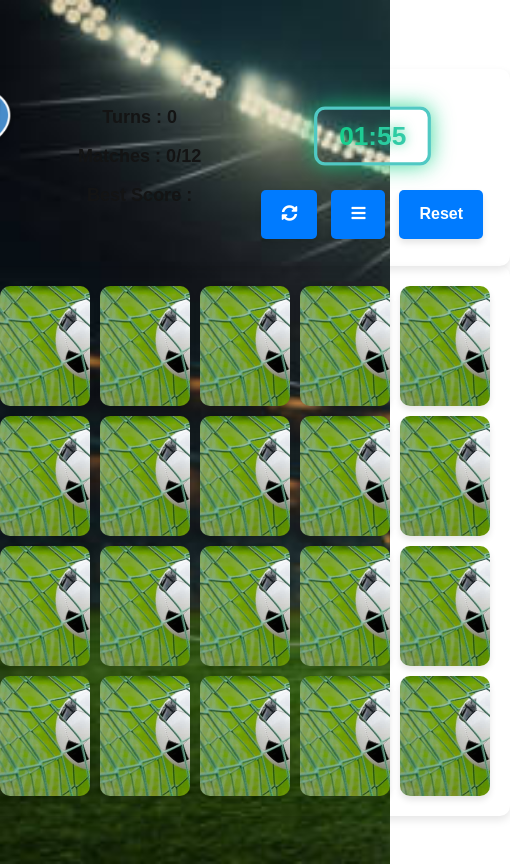
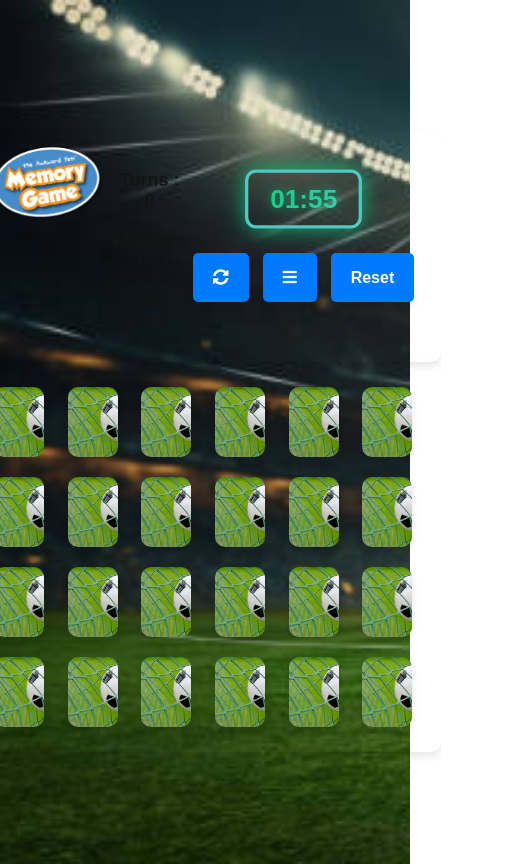
Before and after one commit to mohamedsellak12/MemorygameApp, an Angular app: page /game in a window 390 px wide. Shown: the whole page, 510 px wide, since content can reach past the window. Built offline with nearby package versions, Linux system fonts and the light colour scheme.

Commit message:
update the package

```diff
--- a/package.json
+++ b/package.json
@@ -22,6 +22,7 @@
     "@angular/router": "^19.0.0",
     "@angular/ssr": "^19.0.2",
     "@fortawesome/fontawesome-free": "^6.7.2",
+    "@nguniversal/express-engine": "^7.0.2",
     "express": "^4.18.2",
     "rxjs": "~7.8.0",
     "tslib": "^2.3.0",
--- a/src/app/app.component.css
+++ b/src/app/app.component.css
@@ -63,6 +63,7 @@
 
   /* Styles responsives */
   @media (max-width: 768px) {
+
     img {
       max-width: 150px; /* Réduire la taille du logo */
     }
@@ -70,7 +71,6 @@
     a {
       padding: 8px 16px;
       font-size: 16px; /* Réduire la taille de la police */
-      color: black;
     }
 
     a i {
@@ -78,7 +78,11 @@
     }
   }
 
-  @media (max-width: 480px) {
+  @media (max-width: 450px) {
+    :host{
+      height: 100%;
+      width: 100%;
+    }
     img {
       max-width: 100px; /* Logo encore plus petit */
     }
--- a/src/app/card/card.component.css
+++ b/src/app/card/card.component.css
@@ -101,3 +101,19 @@
       transform: scale(1.05);
     }
   }
+
+@media screen and (max-width: 768px) {
+  .card{
+    width: 70px;
+    height: 90px;
+  }
+
+}
+@media screen and (max-width: 568px) {
+  .card{
+    width: 50px;
+    height: 70px;
+    margin: 5px;
+  }
+
+}
--- a/src/app/game/game.component.css
+++ b/src/app/game/game.component.css
@@ -200,9 +200,10 @@ h3{
 }
 
 /* Responsive adjustments */
-@media (max-width: 768px) {
+@media screen and (max-width: 768px) {
+
   .popup {
-    width: 95%;
+    width: 50%;
     padding: 15px;
   }
 
@@ -219,6 +220,7 @@ h3{
     padding: 8px 15px;
   }
 }
+
 
 /* Styling the timer container */
 .timer {
```
Also changed, not shown: 1 other file (tests, documents, lock files or other folders).
